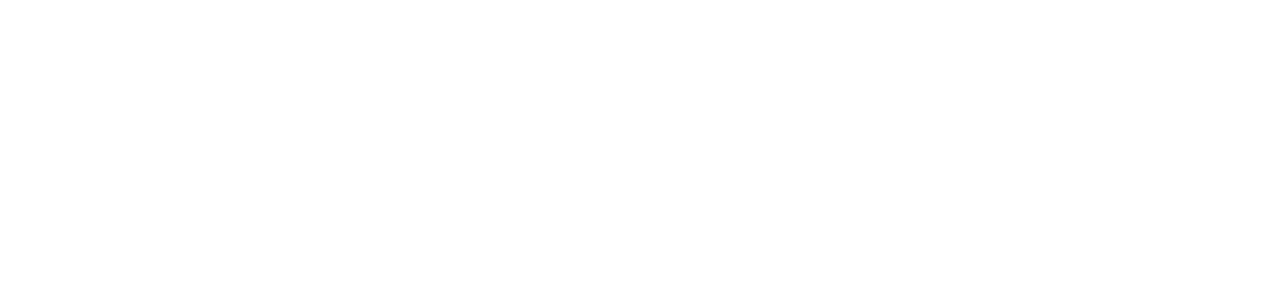
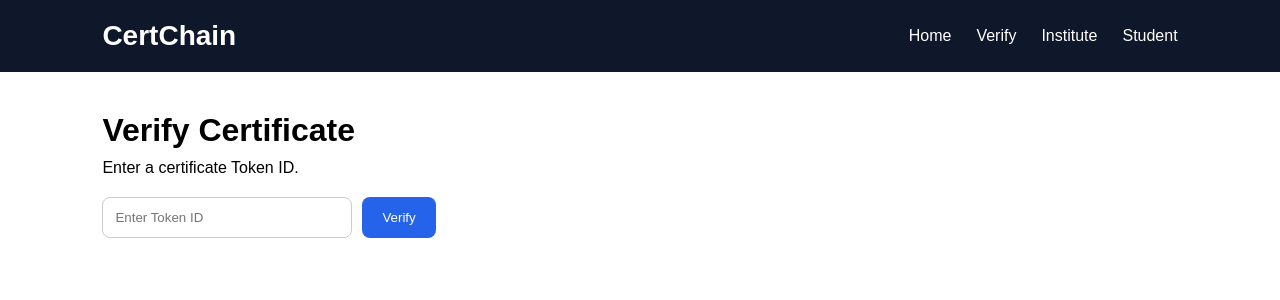
Before and after one commit to khuranasmarth06-cmd/CertiChain, a React (Vite) app: page /verify in a window 1280 px wide. Before the commit this address had no page. Shown: the top 300 px of the page. Built offline with nearby package versions, Linux system fonts and the light colour scheme.

Commit message:
implement varification

```diff
--- a/src/App.jsx
+++ b/src/App.jsx
@@ -1,6 +1,7 @@
 import {BrowserRouter,Routes,Route,} from "react-router-dom";
 import StudentDashboard from "./pages/StudentDashboard";
 import Home from "./pages/Home";
+import Verify from "./pages/Verify";
 function App() {
   return (
     <BrowserRouter>
@@ -14,6 +15,10 @@
           path="/dashboard"
            element={<StudentDashboard />}
         />
+        <Route
+          path="/verify"
+         element={<Verify />}
+        />
       </Routes>
     </BrowserRouter>
   );
--- /dev/null
+++ b/src/pages/Verify.jsx
@@ -0,0 +1,100 @@
+import { useState } from "react";
+import Navbar from "../components/Navbar";
+import StatusBadge from "../components/StatusBadge";
+import { certificates }
+from "../data/certificates";
+import "../styles/Verify.css";
+function Verify() {
+  const [tokenId, setTokenId] = useState("");
+  const [certificate, setCertificate] = useState(null);
+  const verifyCertificate = () => {
+    const result = certificates.find(
+      (cert) =>
+        cert.tokenId === Number(tokenId)
+    );
+    setCertificate(result || null);
+  };
+  return (
+    <>
+      <Navbar />
+      <div className="verify-container">
+        <h1>
+          Verify Certificate
+        </h1>
+        <p>
+          Enter a certificate Token ID.
+        </p>
+        <div className="verify-form">
+          <input
+            type="number"
+            placeholder="Enter Token ID"
+            value={tokenId}
+            onChange={(e) =>
+              setTokenId(
+                e.target.value
+              )
+            }
+          />
+          <button
+            onClick={verifyCertificate}
+          >
+            Verify
+          </button>
+        </div>
+        {certificate && (
+          <div className="verify-result">
+            <h2>
+              Certificate Found
+            </h2>
+            <p>
+              <strong>
+                Student:
+              </strong>{" "}
+              {
+                certificate.studentName
+              }
+            </p>
+            <p>
+              <strong>
+                Institute:
+              </strong>{" "}
+              {
+                certificate.institute
+              }
+            </p>
+            <p>
+              <strong>
+                Course:
+              </strong>{" "}
+              {
+                certificate.course
+              }
+            </p>
+            <p>
+              <strong>
+                Grade:
+              </strong>{" "}
+              {
+                certificate.grade
+              }
+            </p>
+            <p>
+              <strong>
+                Token ID:
+              </strong>{" "}
+              {
+                certificate.tokenId
+              }
+            </p>
+            <StatusBadge
+              status={
+                certificate.status
+              }
+            />
+          </div>
+        )}
+      </div>
+    </>
+  );
+}
+export default Verify;
--- /dev/null
+++ b/src/styles/Verify.css
@@ -0,0 +1,35 @@
+.verify-container {
+  padding: 40px 8%;
+}
+.verify-container h1 {
+  margin-bottom: 10px;
+}
+.verify-form {
+  display: flex;
+  gap: 10px;
+  margin-top: 20px;
+  margin-bottom: 30px;
+}
+.verify-form input {
+  padding: 12px;
+  width: 250px;
+  border: 1px solid #ccc;
+  border-radius: 8px;
+}
+.verify-form button {
+  padding: 12px 20px;
+  border: none;
+  background: #2563eb;
+  color: white;
+  border-radius: 8px;
+}
+.verify-result {
+  background: white;
+  padding: 25px;
+  border-radius: 12px;
+  box-shadow: 0 2px 10px rgba(0,0,0,.1);
+  max-width: 600px;
+}
+.verify-result p {
+  margin: 12px 0;
+}
```
